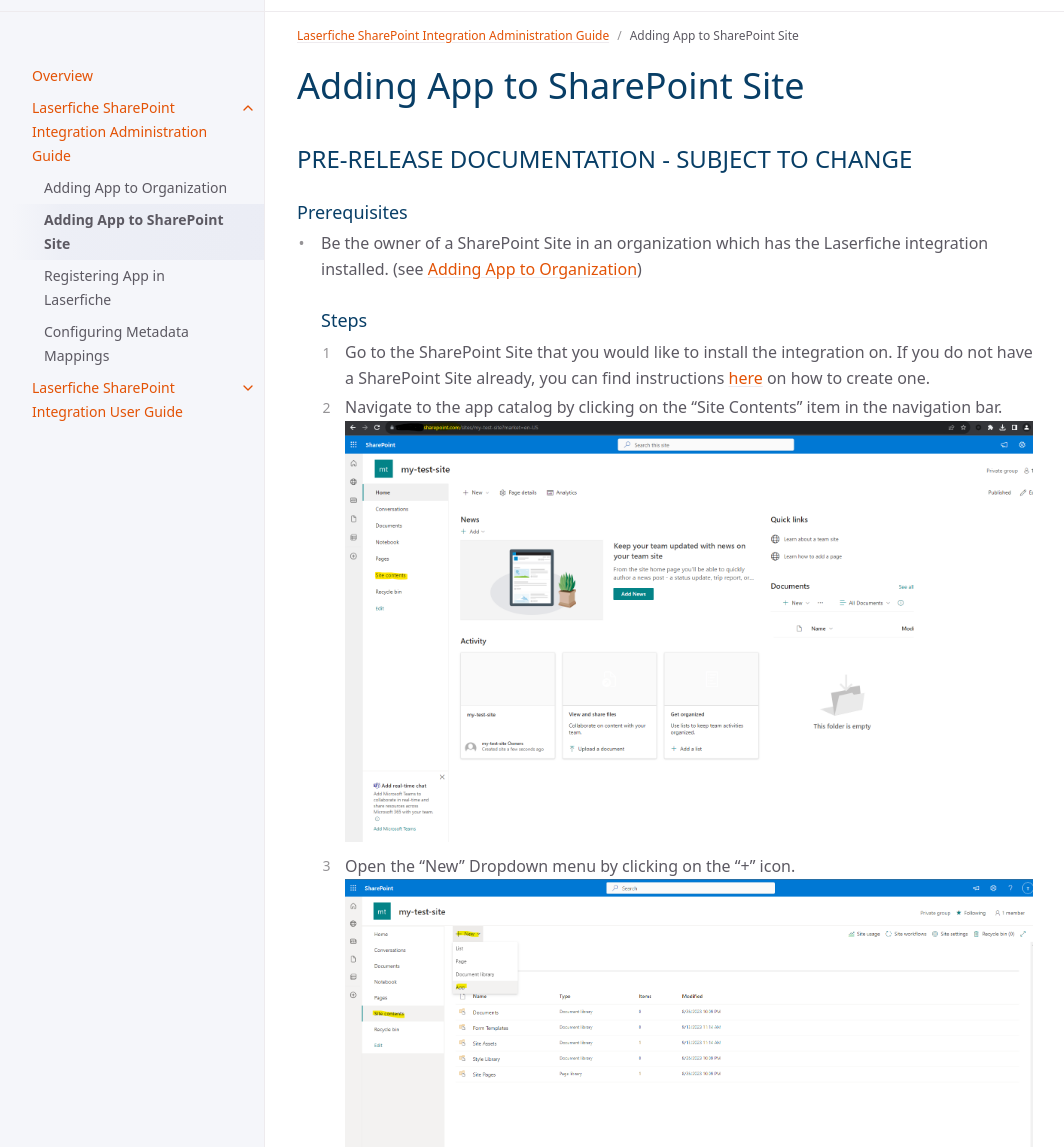
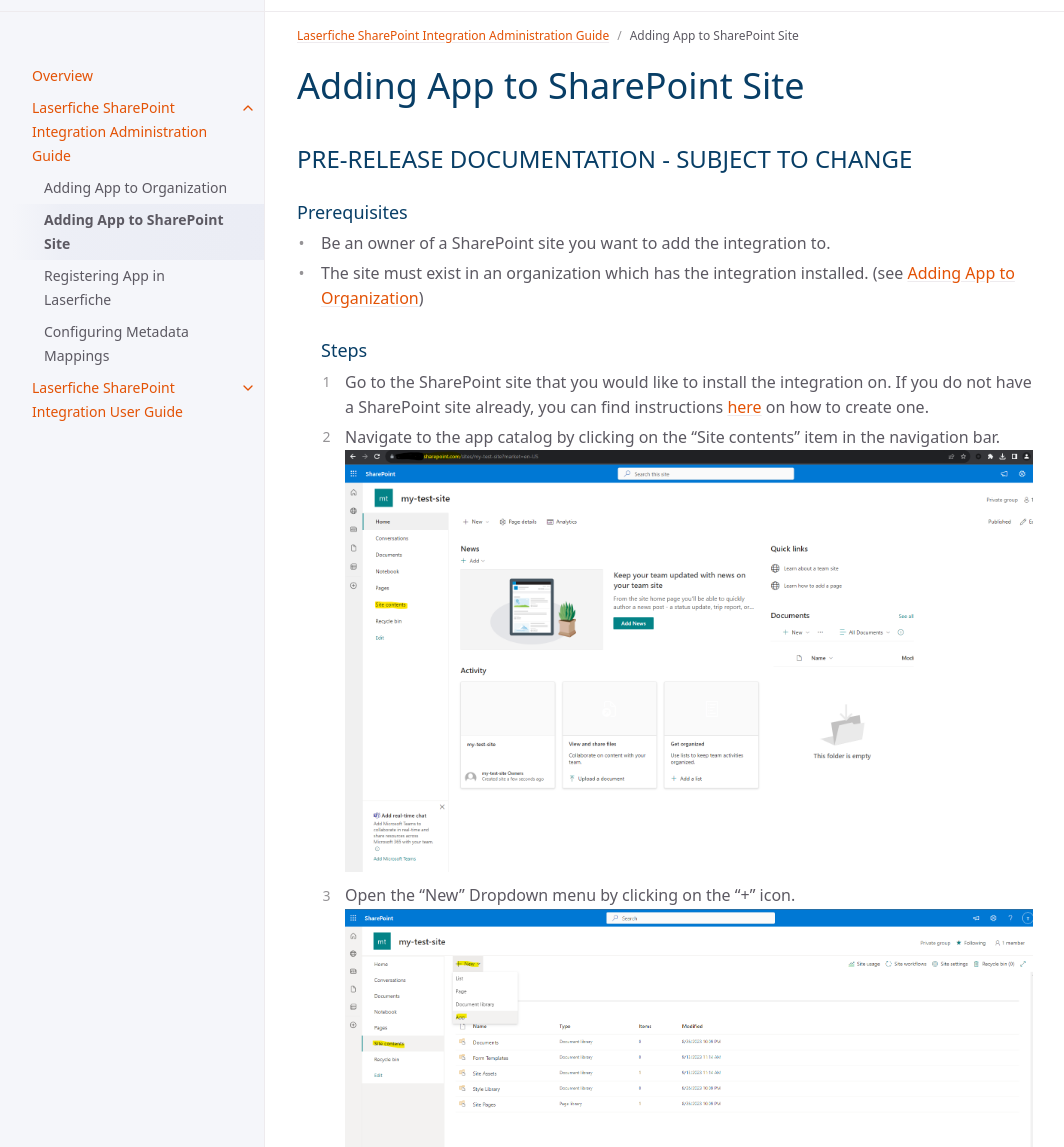
Before and after one commit to isabella232/laserfiche-sharepoint-integration, a Jekyll site: the page built from jekyll_files/docs/admin-documentation/adding-app-to-sp-site.md, in a window 1280 px wide and 1400 px high, cut to the strip 104-1296 px from the top of the window. Shown: the top 1147 px of the strip, without its empty margins (107-1171 px from the left). Built offline with Jekyll 4.4.1, drawn with Linux system fonts in a browser that asks for light colours; cached includes are drawn as plain includes; some of the changed text lies outside the part shown.

Commit message:
corrected name to Laserfiche SharePoint Online Integration

```diff
--- a/jekyll_files/docs/admin-documentation/adding-app-to-sp-site.md
+++ b/jekyll_files/docs/admin-documentation/adding-app-to-sp-site.md
@@ -9,21 +9,22 @@ parent: Laserfiche SharePoint Integration Administration Guide
 # Adding App to SharePoint Site
 ## PRE-RELEASE DOCUMENTATION - SUBJECT TO CHANGE
 ### Prerequisites
-  - Be the owner of a SharePoint Site in an organization which has the Laserfiche integration installed. (see [Adding App to Organization](./adding-app-organization))
+  - Be an owner of a SharePoint site you want to add the integration to.
+  - The site must exist in an organization which has the integration installed. (see [Adding App to Organization](./adding-app-organization))
 ### Steps
-1. Go to the SharePoint Site that you would like to install the integration on. If you do not have a SharePoint Site already, you can find instructions [here](https://support.microsoft.com/en-gb/office/create-a-site-in-sharepoint-4d1e11bf-8ddc-499d-b889-2b48d10b1ce8) on how to create one.
-1. Navigate to the app catalog by clicking on the "Site Contents" item in the
+1. Go to the SharePoint site that you would like to install the integration on. If you do not have a SharePoint site already, you can find instructions [here](https://support.microsoft.com/en-gb/office/create-a-site-in-sharepoint-4d1e11bf-8ddc-499d-b889-2b48d10b1ce8) on how to create one.
+1. Navigate to the app catalog by clicking on the "Site contents" item in the
 navigation bar.
 <a href="../assets/images/sharePointSiteContents.png"><img src="../assets/images/sharePointSiteContents.png"></a>
 1. Open the "New" Dropdown menu by clicking on the "+" icon.
 <a href="../assets/images/NewDropDown.png"><img src="../assets/images/NewDropDown.png"></a>
-1. Add the App named “laserfiche-sharepoint-integration-client-side-solution”.
+1. Add the App named “Laserfiche SharePoint Online Integration”.
 <a href="../assets/images/addTheApp.png"><img src="../assets/images/addTheApp.png"></a>
-1. Navigate to your SharePoint site. If successfully installed, the "Laserfiche SharePoint Integration" app will be listed under the “Site Contents” tab.
+1. Navigate to your SharePoint site. If successfully installed, the app will be listed under the “Site contents” tab.
 <a href="../assets/images/appInstalled.png"><img src="../assets/images/appInstalled.png"></a>
 
 ###  The Laserfiche Sign In Page:
-1. In your SharePoint Site, select the "Pages" item in the navigation bar on the left side of the page.
+1. In your SharePoint site, select the "Pages" item in the navigation bar on the left side of the page.
 <a href="../assets/images/newSitePage.png"><img src="../assets/images/newSitePage.png"></a>
 1. Create and open a new site page by clicking the "+ New" button and selecting "Site Page" from the dropdown.
 1. Title the page “LaserficheSignIn”.
```
